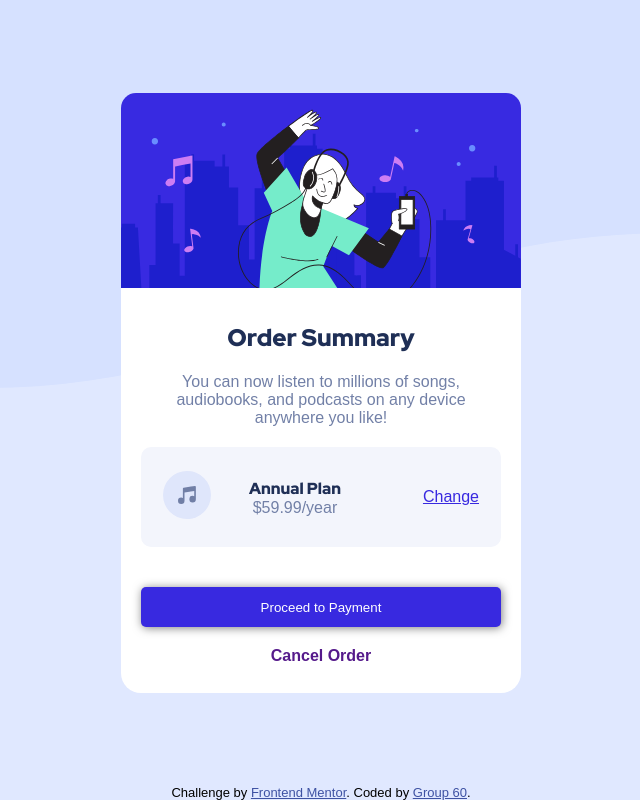
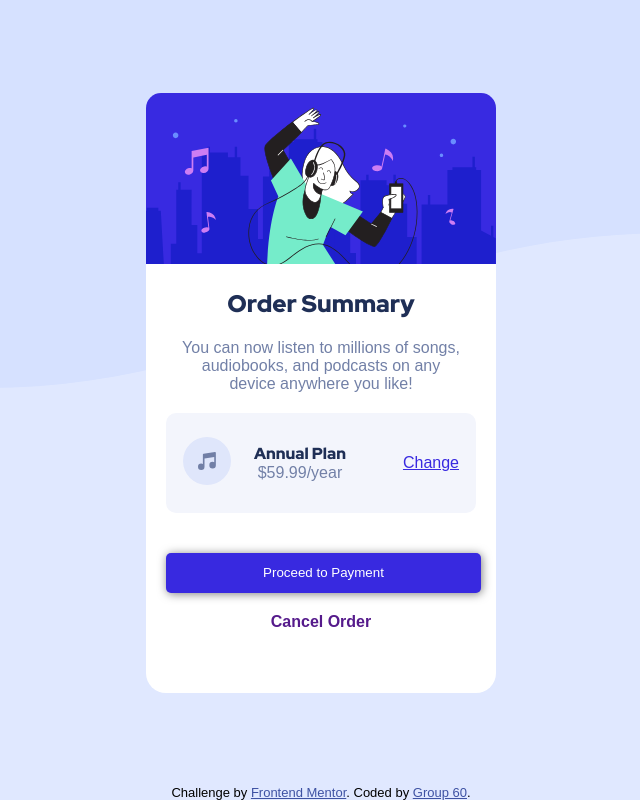
Before and after one commit to jovick-coder/order-summary-capstone-project, a plain HTML site: page index.html in a window 1280 px wide. Shown: the whole page, without its empty margins (319-959 px from the left). Drawn offline with Linux system fonts and the light colour scheme; files whose address does not match are found by name.

```diff
--- a/css/style.css
+++ b/css/style.css
@@ -21,7 +21,7 @@ flex-direction: column;
 .card{
     /* border: solid; */
     background-color: #fff;
-    width: 400px;
+    width: 350px;
     border-radius: 20px;
     text-align: center;
     height: 90vh;
@@ -47,11 +47,11 @@ h1,b{
     border-top-right-radius:15px ;
 }
 .card-text h1{
-    margin-top: 30px;
+    margin-top: 20px;
 }
 
 .card-text .text{
-   margin: 20px 10%;
+   margin: 15px 10%;
 }
 .card-text .down-link{
     /* color: hsl(222, 12%, 49%); */
```
